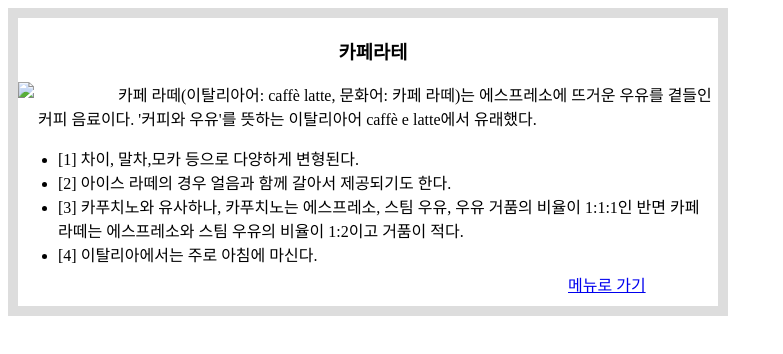
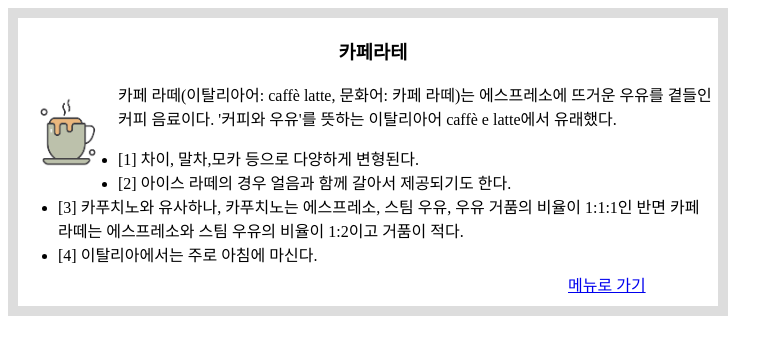
Before and after one commit to Kangs-git/coffeemachine, a plain HTML site: page detail/latte.html in a window 1280 px wide. Shown: the whole page, without its empty margins (0-783 px from the left). Drawn offline with Linux system fonts and the light colour scheme.

Commit message:
Update latte.html

```diff
--- a/detail/latte.html
+++ b/detail/latte.html
@@ -11,7 +11,7 @@
 <body>
     <div id="wrapper">
         <h3 style="margin-left: 10px; text-align: center;">카페라테</h3>
-        <img class="img" src="/web/images/카페라테.jpg" width="100" />
+        <img class="img" src="/images/카페라테.jpg" width="100" />
         <p class="americano">
             카페 라떼(이탈리아어: caffè latte, 문화어: 카페 라떼)는 에스프레소에 뜨거운 우유를 곁들인 커피 음료이다. '커피와 우유'를 뜻하는 이탈리아어 caffè e latte에서 유래했다.
             <ul>
```
